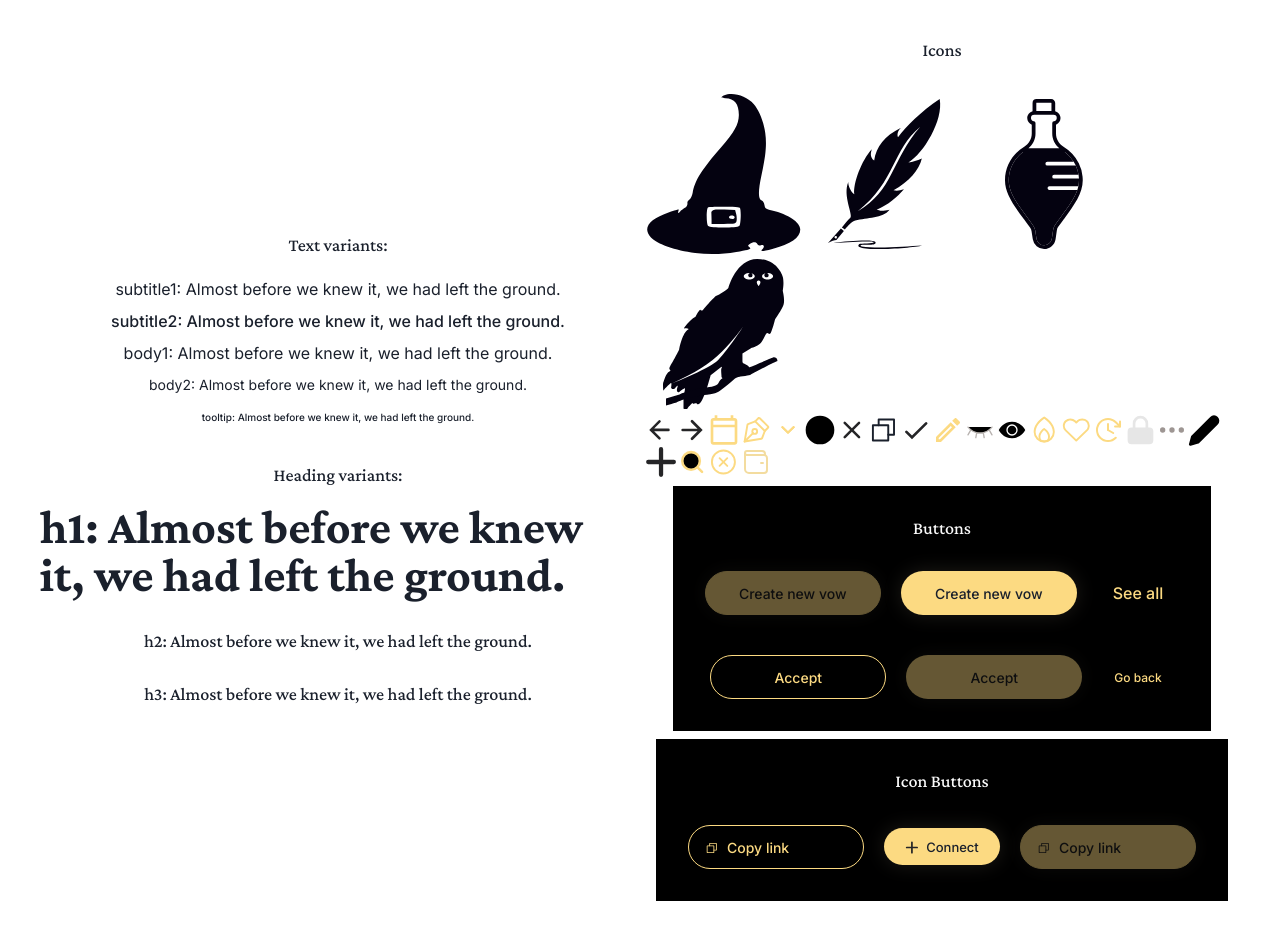
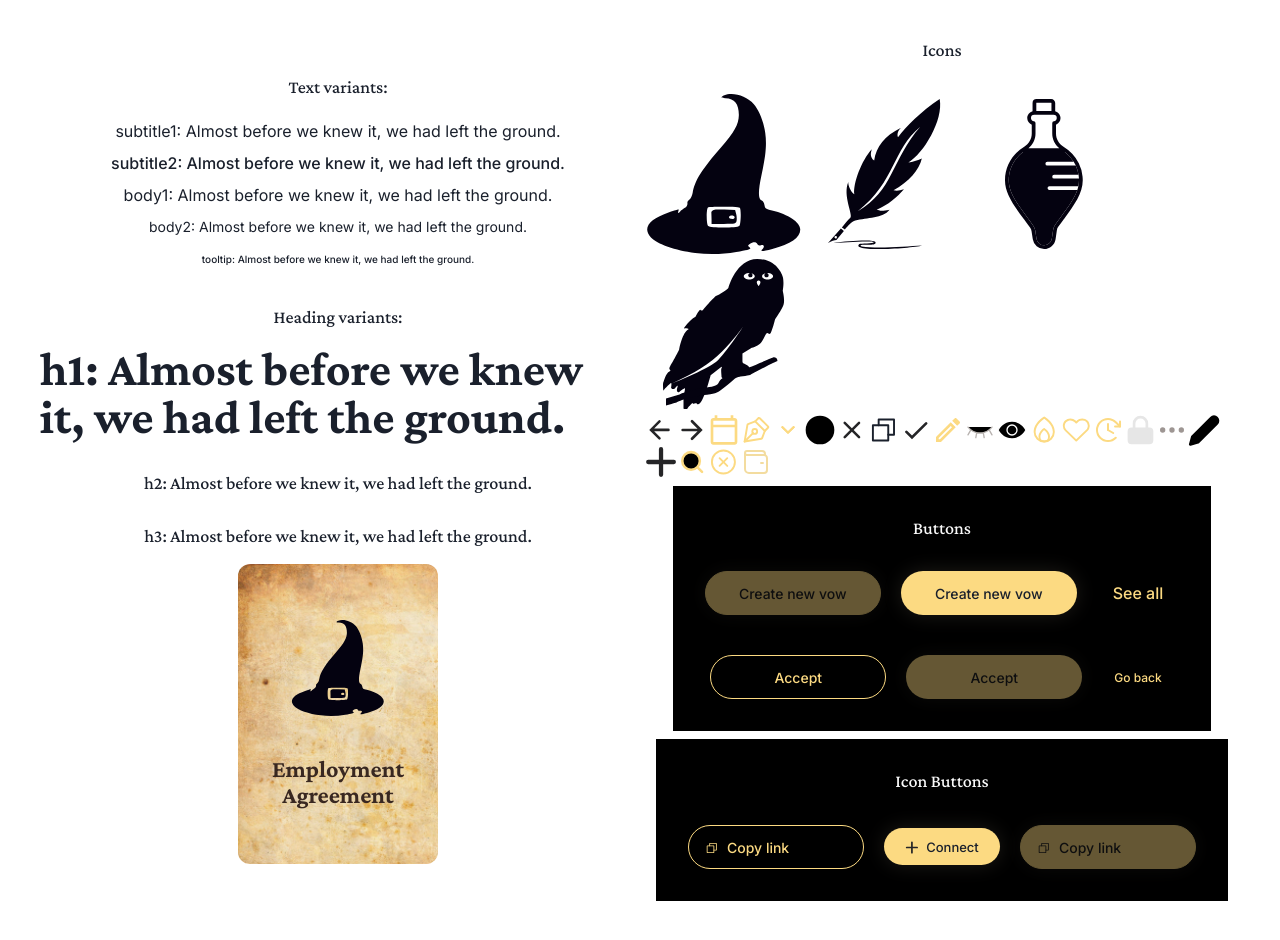
Before and after one commit to BlossomLabs/unbreakable-vows-ui, a React (Vite) app: page / in a window 1280 px wide. Built offline with nearby package versions, Linux system fonts and the light colour scheme.

Commit message:
feat(vow): init vow component

```diff
--- a/src/App.tsx
+++ b/src/App.tsx
@@ -9,6 +9,7 @@ import {
 } from "@chakra-ui/react";
 import * as Icons from "./components/Icons";
 import * as Illustrations from "./components/Illustrations";
+import Vow from "./components/Vow";
 
 function App() {
   const textVariants = [
@@ -63,6 +64,9 @@ function App() {
                 </Heading>
               ))}
             </VStack>
+          </Box>
+          <Box>
+            <Vow isSelected={false}>Employment Agreement</Vow>
           </Box>
         </VStack>
         <VStack width={"50%"}>
--- /dev/null
+++ b/src/components/Vow/index.tsx
@@ -0,0 +1,35 @@
+import { Center, Heading, VStack } from "@chakra-ui/react";
+import bg from "../../assets/paper-vow-bg.png";
+import { HatIcon } from "../Illustrations";
+
+export default function Vow({
+  children,
+  isSelected,
+}: {
+  children: React.ReactNode;
+  isSelected: boolean;
+}) {
+  return (
+    <Center
+      backgroundImage={bg}
+      width={"200px"}
+      height={"300px"}
+      color={"rgba(57, 40, 33, 1)"}
+      borderRadius={"xl"}
+      backgroundSize={"cover"}
+    >
+      <VStack spacing={10}>
+        <HatIcon boxSize={"6rem"} />
+        <Heading
+          as={"p"}
+          variant={"h1"}
+          lineHeight={"1.625rem"}
+          fontSize={"1.5rem"}
+          textAlign={"center"}
+        >
+          {children}
+        </Heading>
+      </VStack>
+    </Center>
+  );
+}
```
Also changed, not shown: src/assets/paper-vow-bg.png (added).
